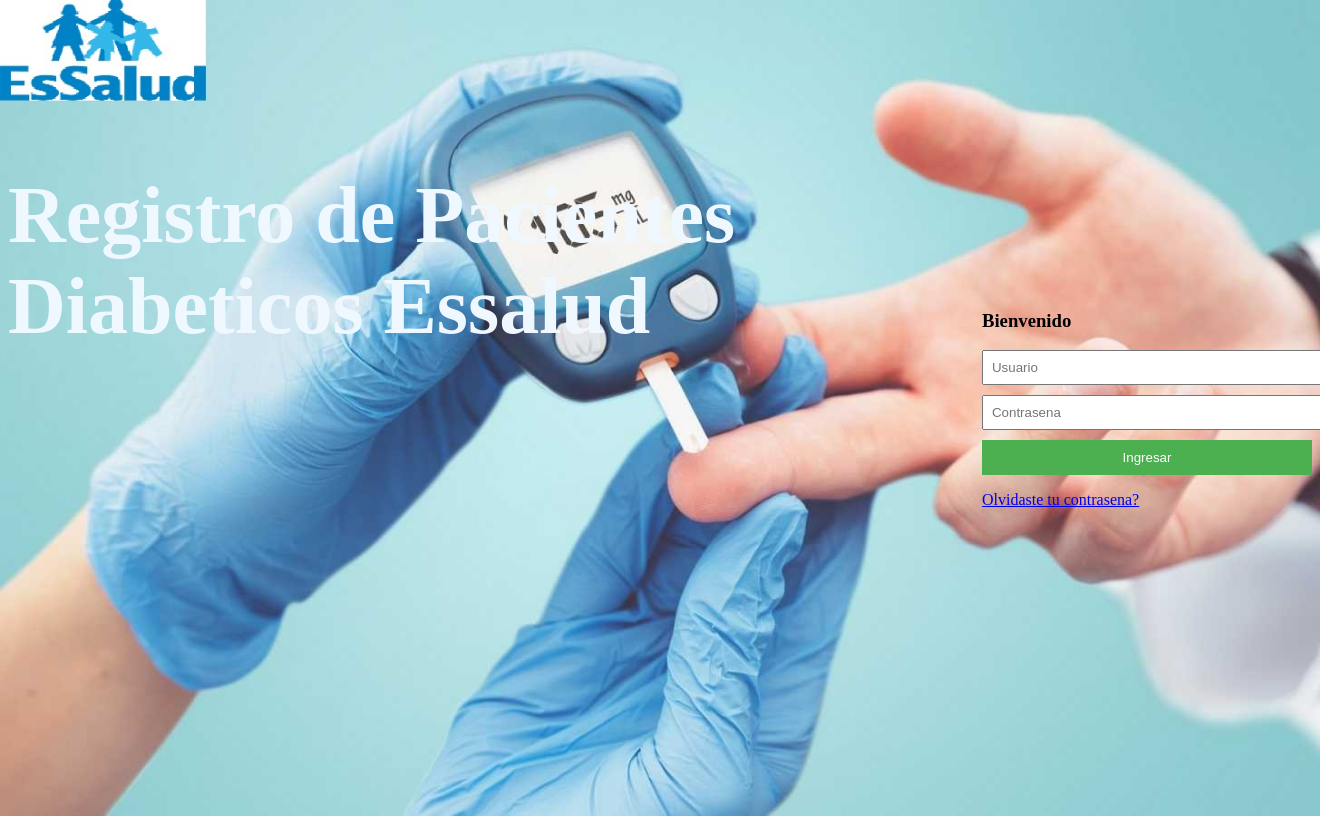
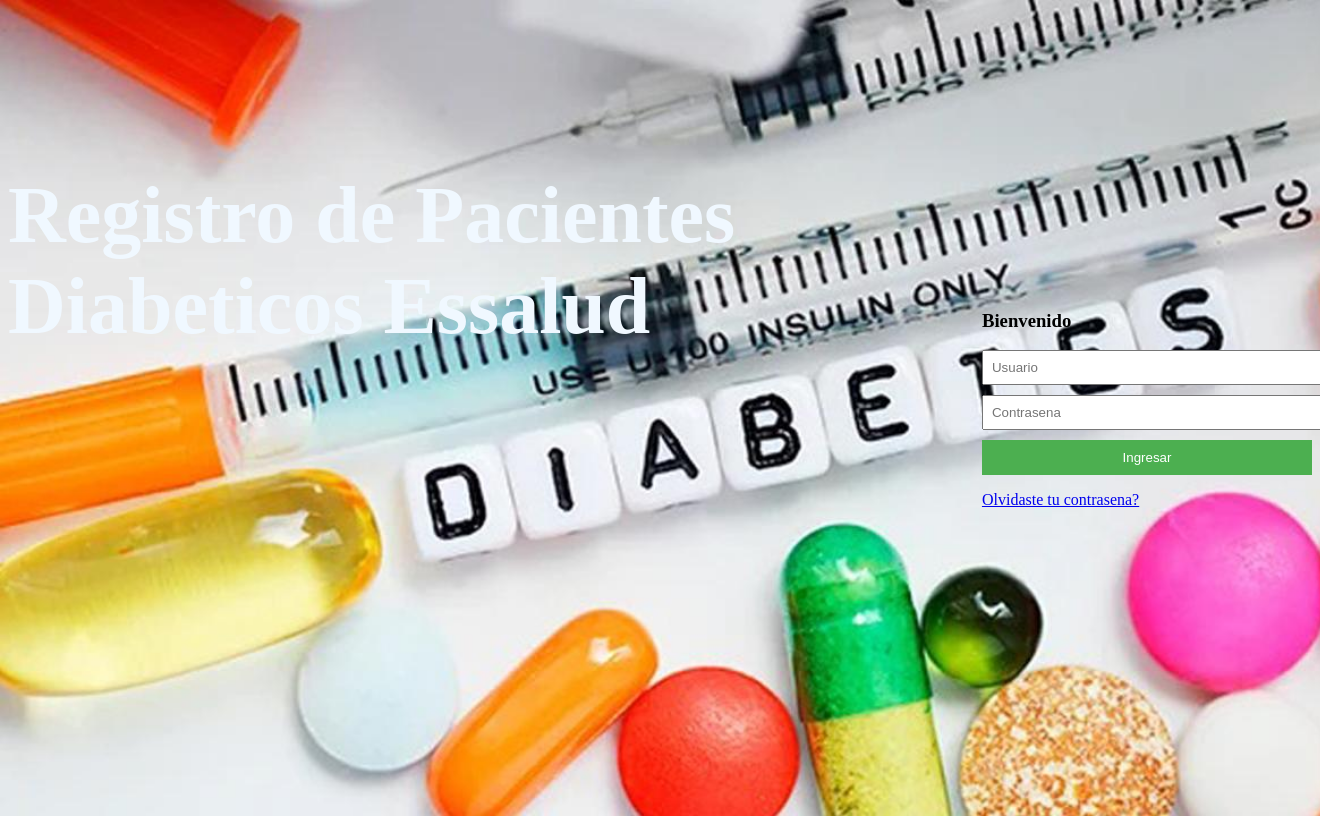
Before and after one commit to diabeteshco/Essalud, a PHP site: page / in a window 1320 px wide; the page is wider, and only the part inside the window is pictured. Run offline with PHP 8.4, Linux system fonts and the light colour scheme.

Commit message:
Update styles.css

```diff
--- a/styles.css
+++ b/styles.css
@@ -1,5 +1,5 @@
 body {
-  background-image: url('imagenes/fondo3.jpg');
+  background-image: url('imagenes/fondo2.jpg');
   background-size: cover;
   background-repeat: no-repeat;
 }
```
